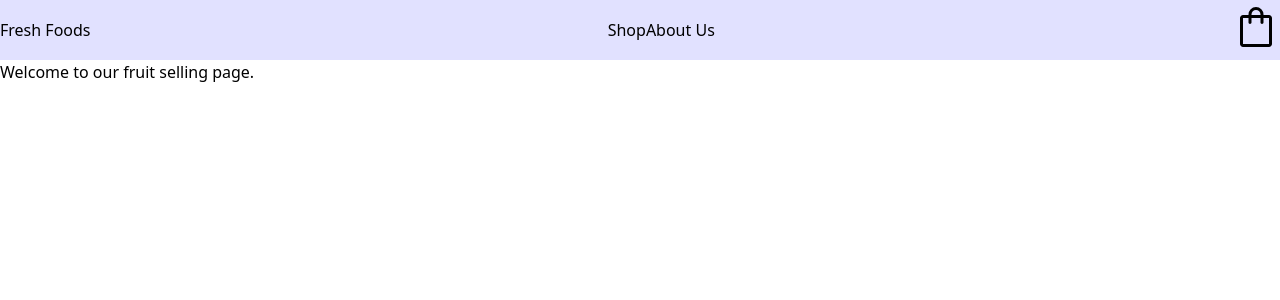
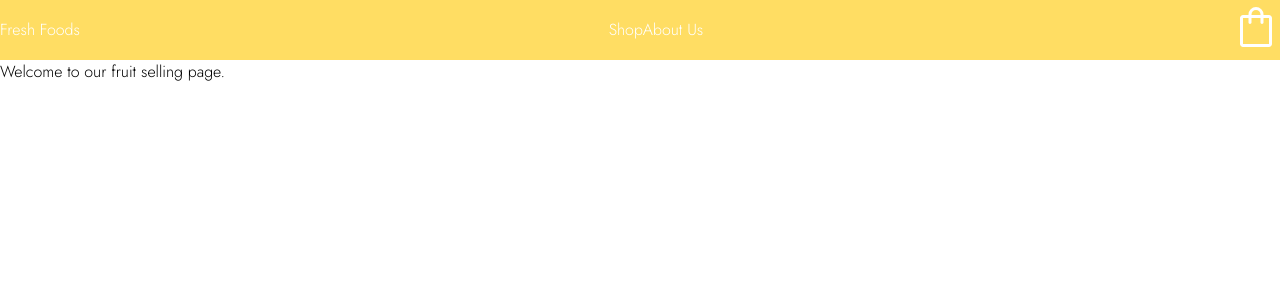
Before and after one commit to jesscz/shopping-cart, a React (Vite) app: page / in a window 1280 px wide. Shown: the top 300 px of the page. Built offline with nearby package versions, Linux system fonts and the light colour scheme.

Commit message:
Add CSS to main page and navbar

```diff
--- a/src/css/App.css
+++ b/src/css/App.css
@@ -1,13 +1,17 @@
+@import url('https://fonts.googleapis.com/css2?family=Jost:ital,wght@0,100;0,200;0,300;1,100;1,200;1,300&display=swap');
 @tailwind base;
 @tailwind components;
 @tailwind utilities;
 
+body{
+    font-family: 'Jost', sans-serif;
+}
 a{
     color: blue;
 }
 
 a:hover, button:hover{
-    text-decoration: underline;
+    font-style: italic;
 }
 
 #root > div {
@@ -17,13 +21,26 @@ a:hover, button:hover{
 }
 
 #root > div > div:first-child{ /* nav bar */
-    background-color: rgb(225, 225, 255);
+    background-color: #ffdd63;
     display: flex;
     justify-content: space-between;
     align-items: center;
     height: min(20vh, 60px);
-
+    font-weight: 400;
+    color: white;
 }
 #root > div > div:nth-child(2){ /* non nav bar content */
 
 }
+
+.title:hover{
+    font-style: normal;
+}
+
+.cart-button{
+    filter: brightness(0) invert(1);
+}
+
+.homepage{
+    height: calc(100vh - (min(20vh, 60px)));
+}
--- a/src/pages/Home.jsx
+++ b/src/pages/Home.jsx
@@ -1,10 +1,7 @@
-// import { useState } from 'react'
-
-
 function Home(){
 
     return (
-        <div className="text-s">
+        <div className="text-s bg-[url('../assets/background.jpg')] bg-[#ffe584] bg-bottom bg-contain bg-no-repeat overflow-hidden homepage">
             <h1>Welcome to our fruit selling page.</h1>
         </div>
     )
--- a/src/pages/Navbar.jsx
+++ b/src/pages/Navbar.jsx
@@ -7,7 +7,7 @@ function Navbar(){
     return (
         <div className="z-99 text-3xl w-full" >
             <div>
-                <button onClick={() => navigate("/")} className="justify-self-start ml-3">
+                <button onClick={() => navigate("/")} className="justify-self-start ml-5 italic title">
                 Fresh Foods
                 </button>
             </div>
@@ -21,7 +21,7 @@ function Navbar(){
             </div>
             <div>
                 <button onClick={() => navigate("/cart")} className="justify-self-end mr-3" >
-                    <img src={cart} className="h-[30px] min-w-[30px]"/>
+                    <img src={cart} className="h-[30px] min-w-[30px] cart-button"/>
                 </button>
             </div>
 
```
Also changed, not shown: 1 other file (tests, documents, lock files or other folders).
